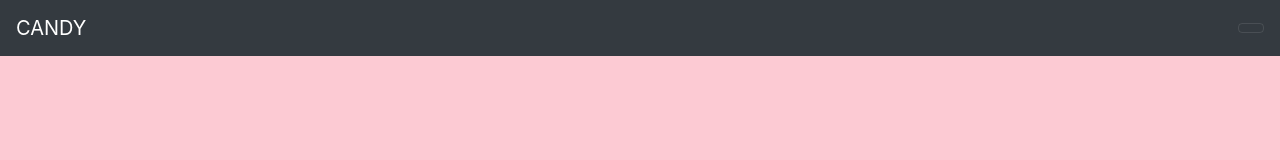
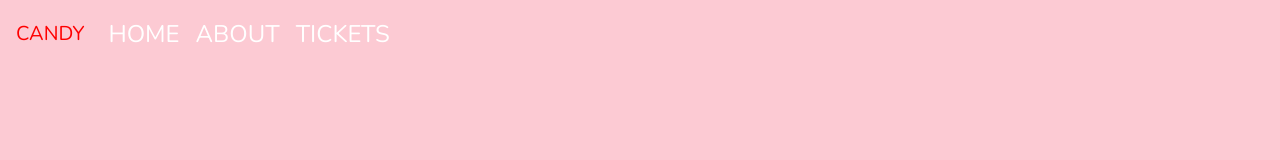
Before and after one commit to katerynaavetisyan/Museum-of-Candy-Website, a plain HTML site: page index.html in a window 1280 px wide. Drawn offline with nearby package versions, Linux system fonts and the light colour scheme.

Commit message:
Navigation added

```diff
--- a/app.css
+++ b/app.css
@@ -1,3 +1,22 @@
 body {
     background: rgba(251, 167, 181, 0.593);
+    font-family: "Nunito", sans-serif;
 }
+
+#mainNavbar .navbar-brand {
+    color: red;
+}
+
+#mainNavbar .nav-link {
+    color: white;
+}
+
+#mainNavbar .nav-link:hover {
+    color: rgb(221, 37, 37);
+}
+
+#mainNavbar {
+    font-size: 1.5em;
+    font-weight: 100;
+
+}
--- a/index.html
+++ b/index.html
@@ -20,9 +20,24 @@
 </head>
 
 <body>
-  <nav id="mainNavbar" class="navbar navbar-dark bg-dark navbar-expend-md">
+  <nav id="mainNavbar" class="navbar navbar-dark  navbar-expand-md">
     <a href="#" class="navbar-brand">CANDY</a>
-    <button class="navbar-toggler" data-toggler="collapse" data-target=""></button>
+    <button class="navbar-toggler" data-toggler="collapse" data-target="navLinks" aria-label="toggle navigation   ">
+      <span class="navbar-toggler-icon"></span>
+    </button>
+    <div class="collapse navbar-collapse" id="navLinks">
+      <ul class="navbar-nav">
+        <li class="nav-item">
+          <a href="" class="nav-link">HOME</a>
+        </li>
+        <li class="nav-item">
+          <a href="" class="nav-link">ABOUT</a>
+        </li>
+        <li class="nav-item">
+          <a href="" class="nav-link">TICKETS</a>
+        </li>
+      </ul>
+    </div>
   </nav>
   <!-- Optional JavaScript -->
   <!-- jQuery first, then Popper.js, then Bootstrap JS -->
```
